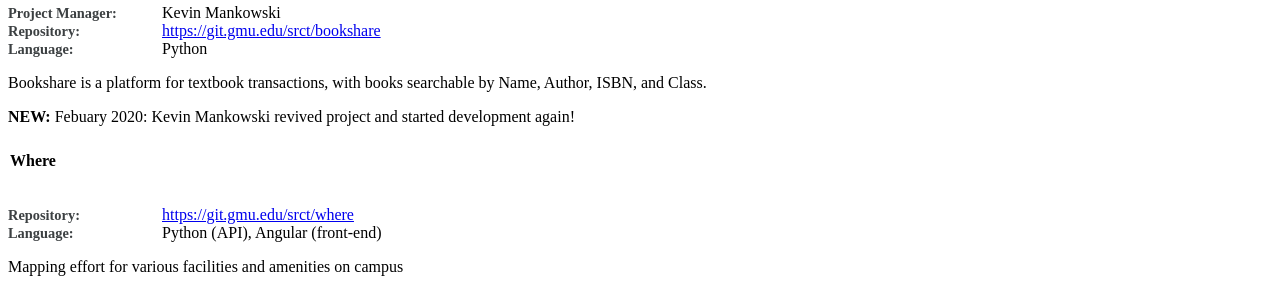
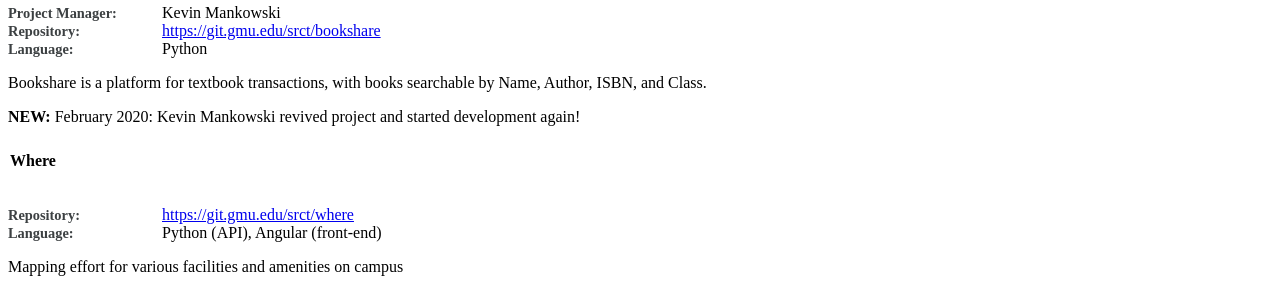
Before and after one commit to srct/srctweb, a Jekyll site: the page built from srctweb/_pages/projects.html, in a window 1280 px wide and 900 px high, scrolled down 1639 px. Shown: the part 152-444 px from the top of the window. Built offline with Jekyll 4.4.1, drawn with Linux system fonts in a browser that asks for light colours; a style sheet for code colours, icons or effects is not loaded.

Commit message:
ANOTHA ONE

```diff
--- a/srctweb/_data/projects.json
+++ b/srctweb/_data/projects.json
@@ -209,7 +209,7 @@
     "issues_url": "https://git.gmu.edu/srct/bookshare/issues",
     "docs_url": "https://git.gmu.edu/srct/bookshare/blob/master/README.md",
     "blurb": "Bookshare is a platform for textbook transactions, with books searchable by Name, Author, ISBN, and Class.",
-    "latest": "Febuary 2020: Kevin Mankowski revived project and started development again!"
+    "latest": "February 2020: Kevin Mankowski revived project and started development again!"
   },
   {
     "name": "sks-rs",
```
